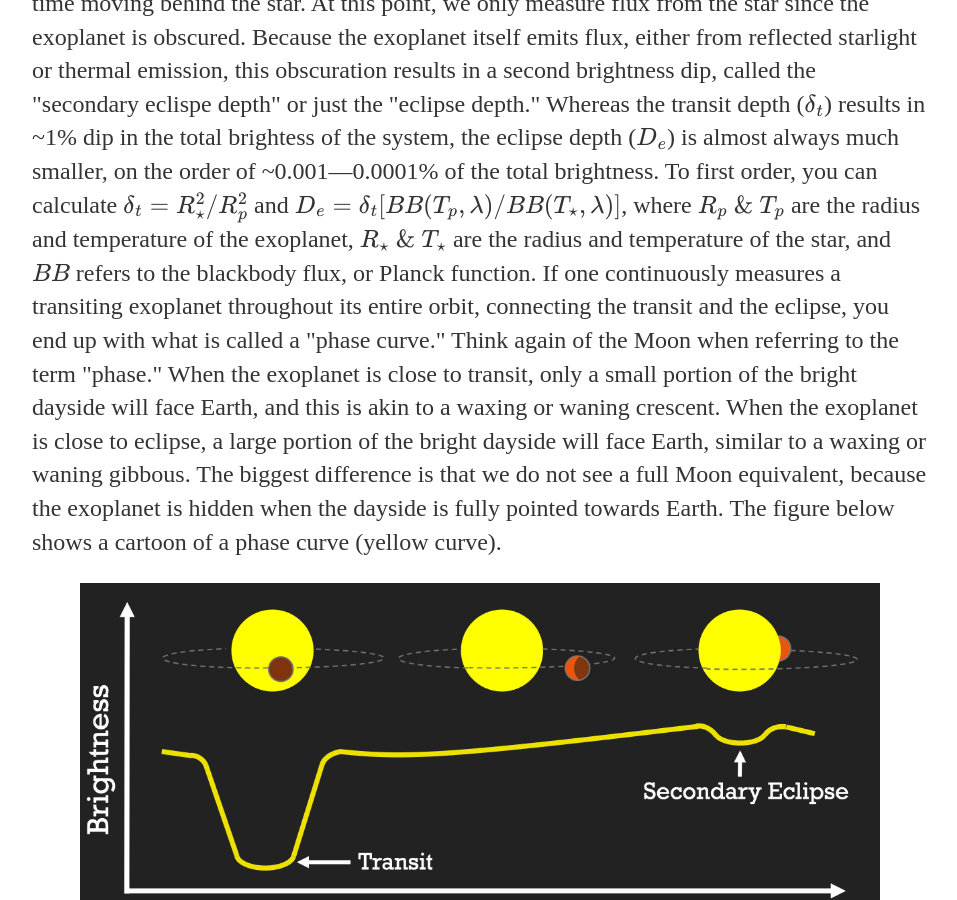
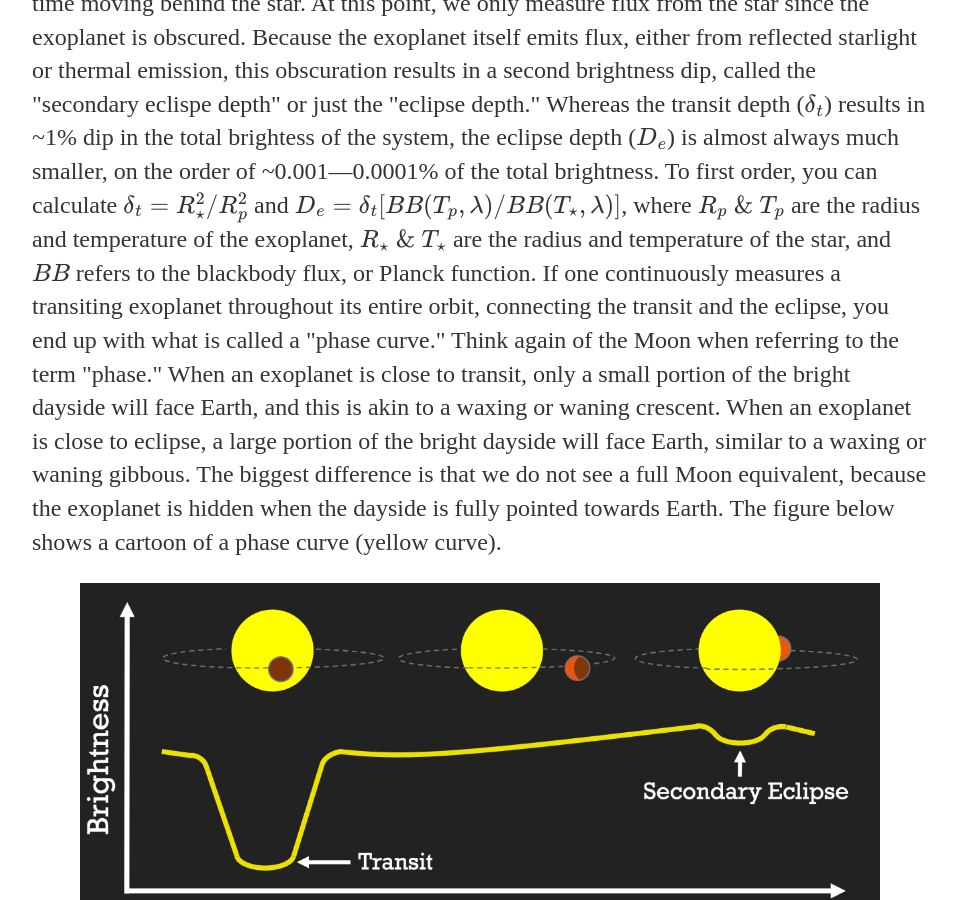
Before and after one commit to timrehm/timrehm.github.io, a Jekyll site: the page built from research/excite.html, in a window 1280 px wide and 900 px high, scrolled down 1173 px. Shown: the whole window, without its empty margins (160-1117 px from the left). Built offline with Jekyll 4.4.1, drawn with Linux system fonts in a browser that asks for light colours.

Commit message:
Update excite.html

```diff
--- a/research/excite.html
+++ b/research/excite.html
@@ -25,8 +25,8 @@ title: EXCITE
 		where \( R_p \ \& \ T_p \) are the radius and temperature of the exoplanet, \( R_\star \ \& \ T_\star \) are the radius and temperature of the star, and
 		\( BB \) refers to the blackbody flux, or Planck function. If one continuously measures a transiting exoplanet throughout its entire orbit,
 		connecting the transit and the eclipse, you end up with what is called a "phase curve." Think again of the Moon when referring to the term "phase." When
-		the exoplanet is close to transit, only a small portion of the bright dayside will face Earth, and this is akin to a waxing or waning crescent.
-		When the exoplanet is close to eclipse, a large portion of the bright dayside will face Earth, similar to a waxing or waning gibbous. The biggest difference
+		an exoplanet is close to transit, only a small portion of the bright dayside will face Earth, and this is akin to a waxing or waning crescent.
+		When an exoplanet is close to eclipse, a large portion of the bright dayside will face Earth, similar to a waxing or waning gibbous. The biggest difference
 		is that we do not see a full Moon equivalent, because the exoplanet is hidden when the dayside is fully pointed towards Earth.
 		The figure below shows a cartoon of a phase curve (yellow curve).</p>
 <div style="text-align: center;">
```
